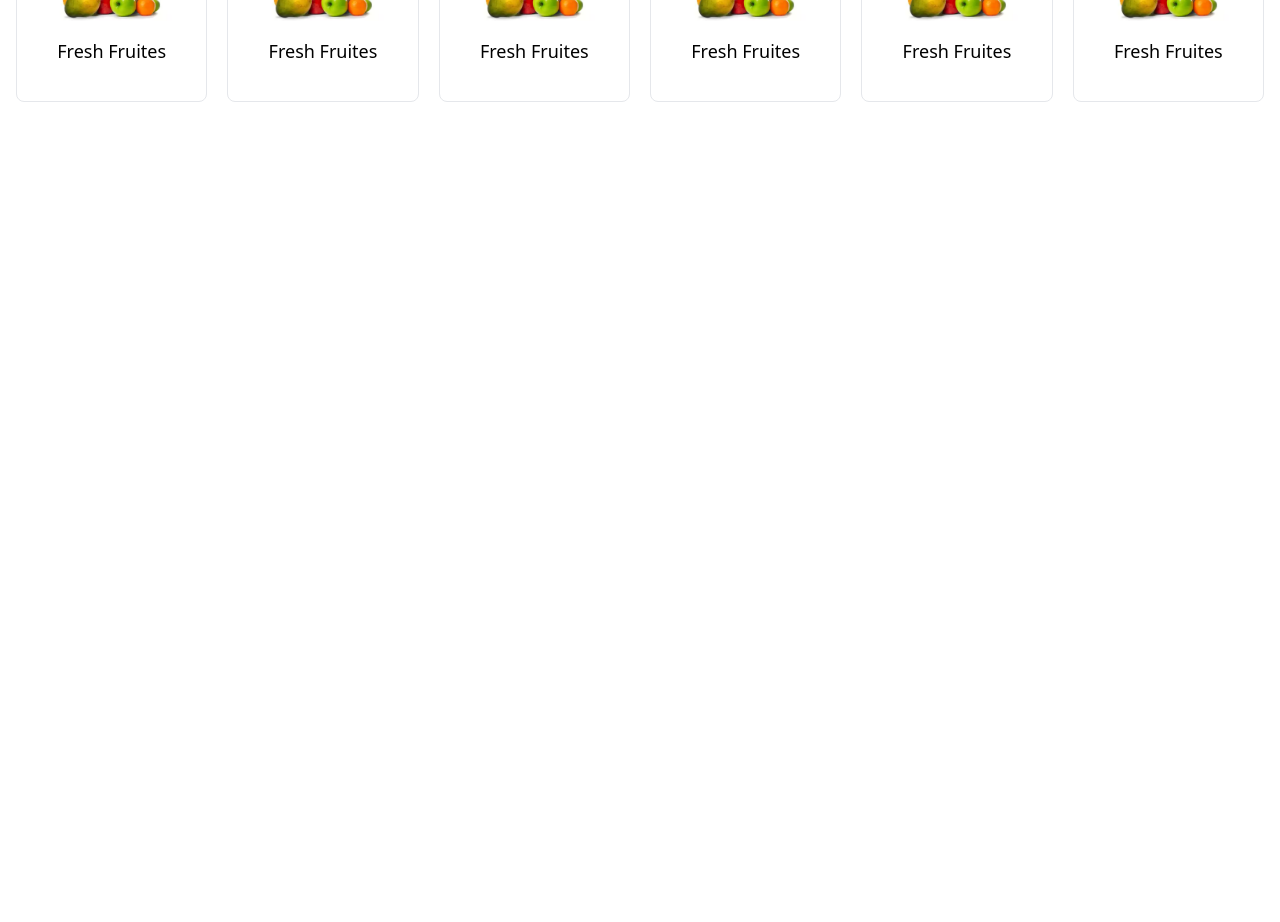
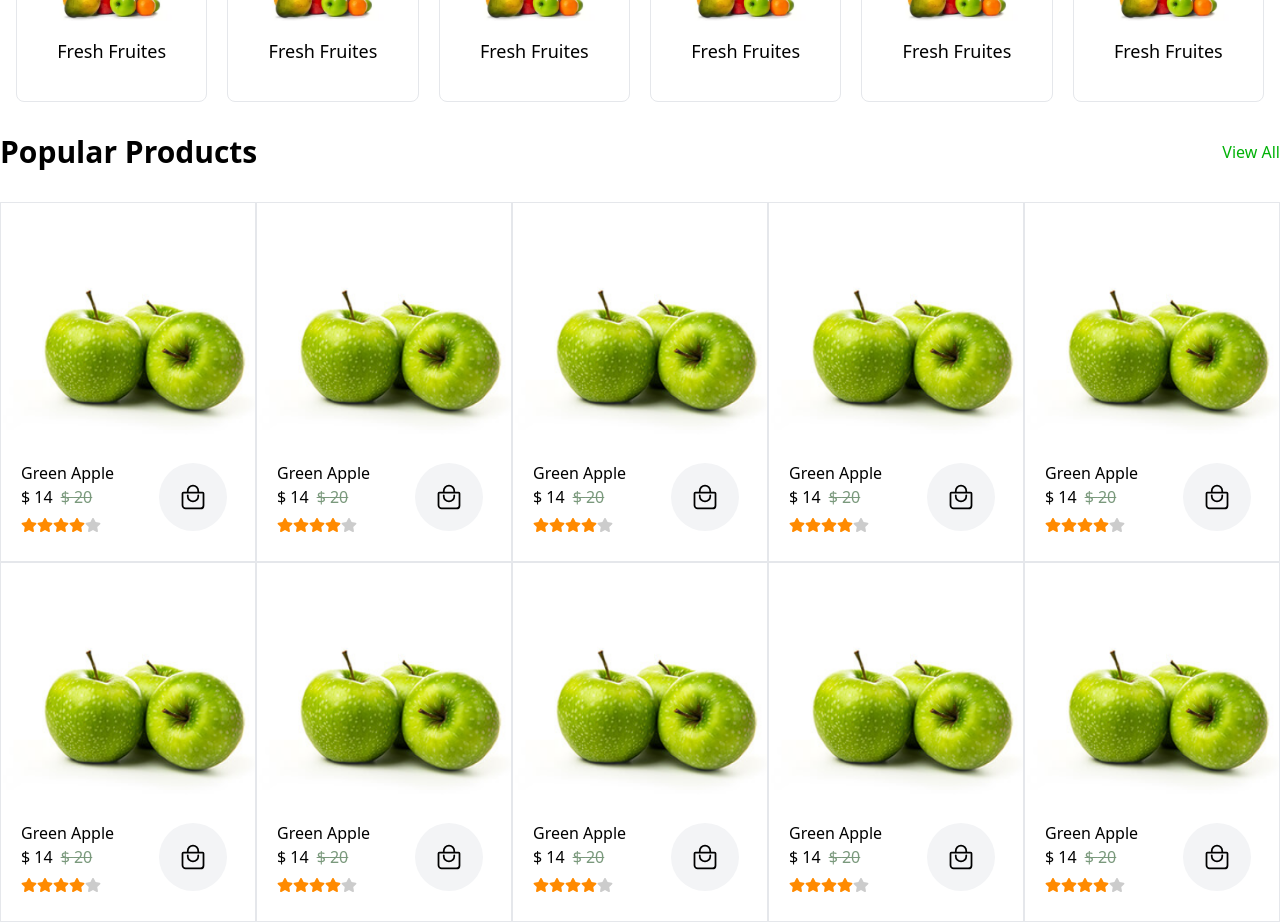
Before and after one commit to patharharsh/e-mart, a Next.js app: page / in a window 1280 px wide. Shown: the part 1360-2282 px from the top of the page. Before the commit the page ends 1494 px from the top, so only its background shows below. Built offline with nearby package versions, Linux system fonts and the light colour scheme.

Commit message:
Popular Products added

```diff
--- a/src/app/page.tsx
+++ b/src/app/page.tsx
@@ -1,6 +1,7 @@
 import FeatureSection from "@/sections/FeatureSection";
 import HeroSection from "@/sections/HeroSection";
 import PopularCategories from "@/sections/PopularCategories";
+import PopularProducts from "@/sections/PopularProducts";
 
 export default function Home() {
   return (
@@ -8,6 +9,7 @@ export default function Home() {
     <HeroSection />
     <FeatureSection />
     <PopularCategories />
+    <PopularProducts />
    </>
   );
 }
--- /dev/null
+++ b/src/components/ProductCard.tsx
@@ -0,0 +1,55 @@
+import React from "react";
+import { IoBagHandleOutline } from "react-icons/io5";
+import { FaStar } from "react-icons/fa";
+import { IoIosHeartEmpty } from "react-icons/io";
+import { IoEyeOutline } from "react-icons/io5";
+
+interface PopularProductsDataType {
+  name: string;
+  spPrize: number;
+  prize: number;
+  rating: number;
+  imgPath: string;
+}
+
+interface ProductCardProps {
+  data: PopularProductsDataType
+}
+
+
+
+const ProductCard = ({data}: ProductCardProps) => {
+
+  const {name, spPrize, prize, imgPath} = data
+
+  return (
+    <div className="border group border-1 py-5 hover:shadow-lg hover:shadow-[#c8f6c9] hover:border-[#00B207]">
+      <div className="relative">
+        <div className="group-hover:flex hidden  flex-col absolute right-0">
+        <button className="text-black bg-white hover:bg-[#00B207] hover:text-[#ffffff] font-medium rounded-full text-sm p-4 text-center me-2 mb-2 border border-1 "><IoIosHeartEmpty size={22} /></button>
+        <button className="text-black bg-white hover:bg-[#00B207] hover:text-[#ffffff] font-medium rounded-full text-sm p-4 text-center me-2 mb-2 border border-1 "><IoEyeOutline size={22} /></button>
+        </div>
+        <img src={imgPath} className="w-full" />
+      </div>
+      <div className="flex items-center justify-between px-5">
+        <div>
+          <h6 className="text-base font-normal leading-6">{name}</h6>
+          <h4 className="text-base font-medium leading-6">
+            $ {spPrize}
+            <span className="ml-2 font-light text-[#7A997C] line-through">
+              $ {prize}
+            </span>
+          </h4>
+          <div className="flex my-2">
+          <FaStar className="text-[#FF8A00]" /><FaStar className="text-[#FF8A00]"  /><FaStar className="text-[#FF8A00]"  /><FaStar className="text-[#FF8A00]"  /><FaStar className="text-[#CCCCCC]"  />
+          </div>
+        </div>
+        <div>
+            <button className="text-black bg-gray-100 hover:bg-[#00B207] hover:text-[#ffffff] font-medium rounded-full text-sm p-5 text-center me-2 mb-2 "><IoBagHandleOutline size={28} /></button>
+        </div>
+      </div>
+    </div>
+  );
+};
+
+export default ProductCard;
--- a/src/components/SectionTitle.tsx
+++ b/src/components/SectionTitle.tsx
@@ -5,12 +5,13 @@ interface SectionTitleProps {
     title : string
     isViewAll?: boolean
     viewAllPath?: string
+    align?: "left"| "center" | "right"
 }
 
-const SectionTitle = ({title, isViewAll=false, viewAllPath}:SectionTitleProps) => {
+const SectionTitle = ({title, isViewAll=false, viewAllPath, align="left"}:SectionTitleProps) => {
   return (
     <div className='flex items-center justify-between mb-8'>
-      <h1 className='text-3xl font-semibold leading-9'>{title}</h1>
+      <h1 className={`text-3xl font-semibold leading-9 text-${align}`}>{title}</h1>
       {isViewAll && <Link className='text-[#00B207]' href={viewAllPath ?? '/'}>View All</Link>}
     </div>
   )
--- /dev/null
+++ b/src/sections/PopularProducts.tsx
@@ -0,0 +1,102 @@
+import ProductCard from "@/components/ProductCard";
+import SectionTitle from "@/components/SectionTitle";
+import React from "react";
+
+interface PopularProductsDataType {
+  name: string;
+  spPrize: number;
+  prize: number;
+  rating: number;
+  imgPath: string;
+}
+
+const popularProductsData: PopularProductsDataType[] = [
+  {
+    name: "Green Apple",
+    spPrize: 14.0,
+    prize: 20.0,
+    rating: 4,
+    imgPath: "/product.png",
+  },
+  {
+    name: "Green Apple",
+    spPrize: 14.0,
+    prize: 20.0,
+    rating: 4,
+    imgPath: "/product.png",
+  },
+  {
+    name: "Green Apple",
+    spPrize: 14.0,
+    prize: 20.0,
+    rating: 4,
+    imgPath: "/product.png",
+  },
+  {
+    name: "Green Apple",
+    spPrize: 14.0,
+    prize: 20.0,
+    rating: 4,
+    imgPath: "/product.png",
+  },
+  {
+    name: "Green Apple",
+    spPrize: 14.0,
+    prize: 20.0,
+    rating: 4,
+    imgPath: "/product.png",
+  },
+  {
+    name: "Green Apple",
+    spPrize: 14.0,
+    prize: 20.0,
+    rating: 4,
+    imgPath: "/product.png",
+  },
+  {
+    name: "Green Apple",
+    spPrize: 14.0,
+    prize: 20.0,
+    rating: 4,
+    imgPath: "/product.png",
+  },
+  {
+    name: "Green Apple",
+    spPrize: 14.0,
+    prize: 20.0,
+    rating: 4,
+    imgPath: "/product.png",
+  },
+  {
+    name: "Green Apple",
+    spPrize: 14.0,
+    prize: 20.0,
+    rating: 4,
+    imgPath: "/product.png",
+  },
+  {
+    name: "Green Apple",
+    spPrize: 14.0,
+    prize: 20.0,
+    rating: 4,
+    imgPath: "/product.png",
+  },
+];
+
+const PopularProducts = () => {
+  return (
+    <div className="container mx-auto">
+      <SectionTitle title="Popular Products" isViewAll={true} />
+
+      <div className="grid lg:grid-cols-5 md:grid-cols-3 grid-cols-2">
+        {popularProductsData?.map(
+          (item: PopularProductsDataType, index: number) => (
+            <ProductCard data={item} key={index} />
+          )
+        )}
+      </div>
+    </div>
+  );
+};
+
+export default PopularProducts;
```
Also changed, not shown: public/product.png (added).
